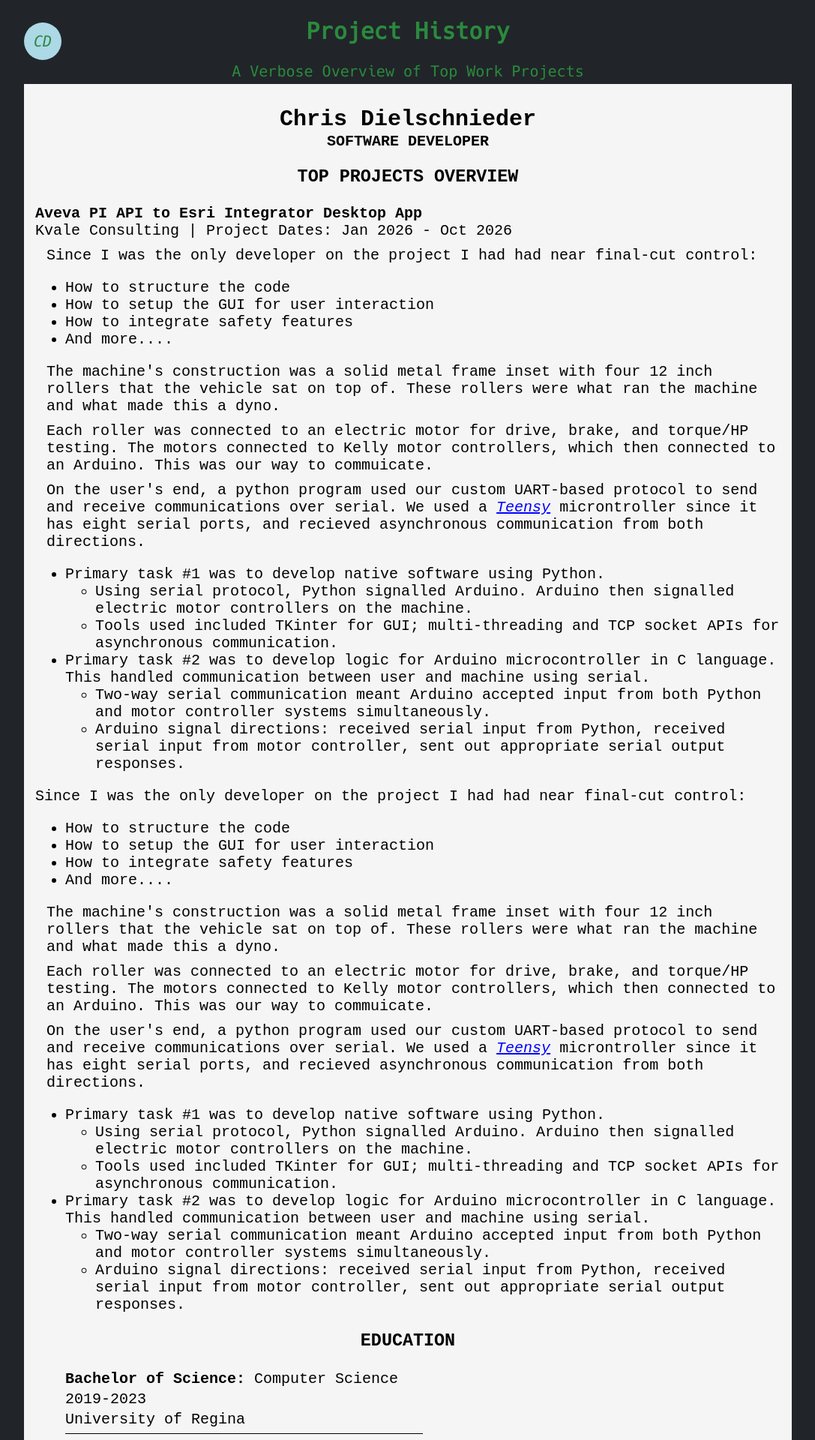
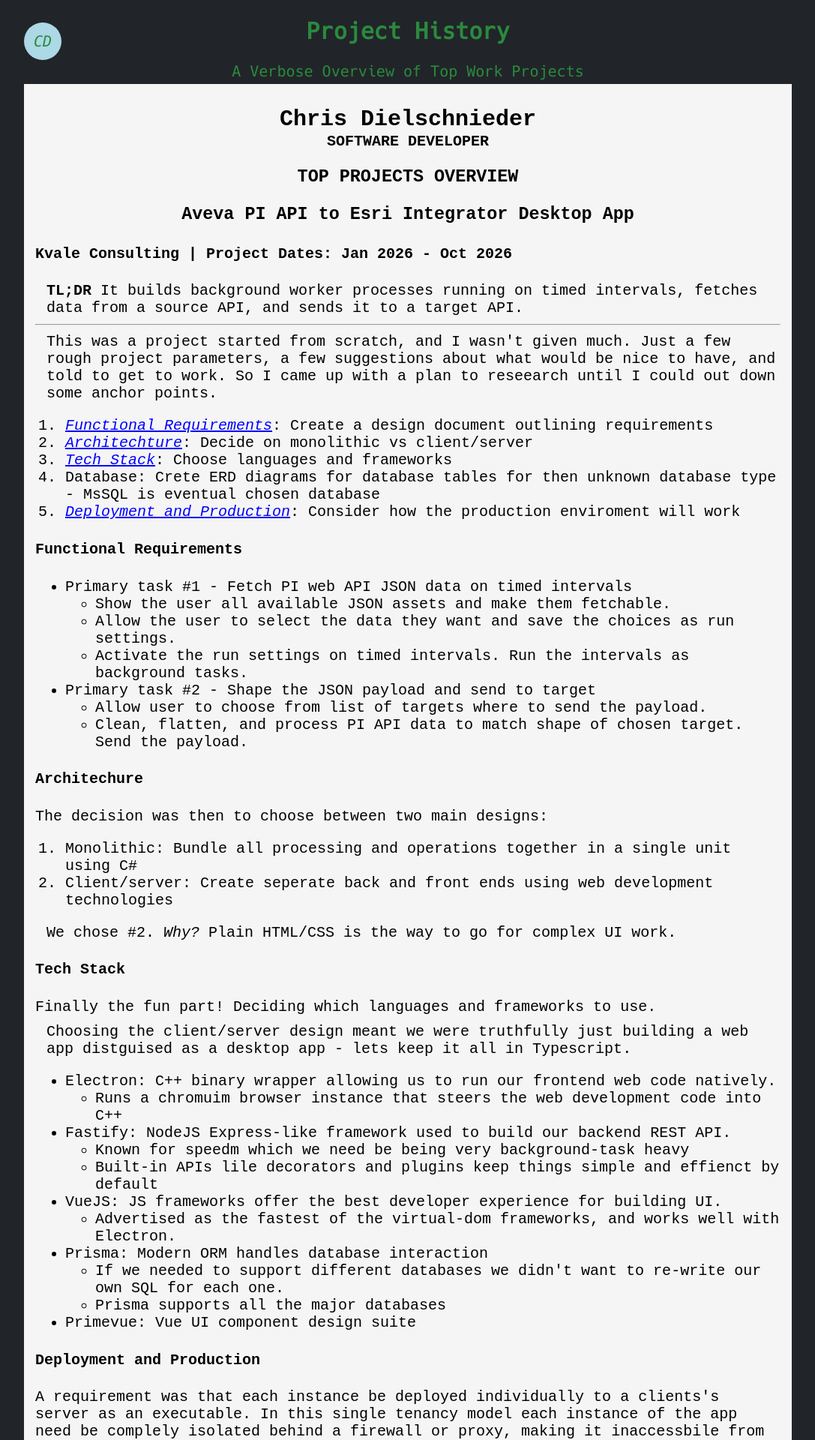
Before and after one commit to chrisdel101/chris-del-portfolio, a Jekyll site: the page built from projects-work-history.md, in a window 1280 px wide. Shown: the top 1920 px of the page at 75% size, without its empty margins (96-1183 px from the left). Built offline with Jekyll 4.4.1, drawn with Linux system fonts in a browser that asks for light colours; some of the changed text lies outside the part shown.

Commit message:
Lots of new copy; redoing class names

```diff
--- a/_includes/projects-history.html
+++ b/_includes/projects-history.html
@@ -2,8 +2,177 @@
   <h3>TOP PROJECTS OVERVIEW</h3>
   <div class="job-detail">
     <div id="pi-esri-integrator">
-      <p><strong> Aveva PI API to Esri Integrator Desktop App </strong></p>
-      <p>Kvale Consulting | Project Dates: Jan 2026 - Oct 2026</p>
+      <h3><strong> Aveva PI API to Esri Integrator Desktop App </strong></h3>
+      <h4>Kvale Consulting | Project Dates: Jan 2026 - Oct 2026</h4>
+      <p>
+        <strong>TL;DR</strong> It builds background worker processes running on
+        timed intervals, fetches data from a source API, and sends it to a
+        target API.
+      </p>
+      <hr />
+      <p>
+        This was a project started from scratch, and I wasn't given much. Just a few rough project parameters, a few suggestions about what would be nice to have, and told to get to work. So I came up with a plan to reseearch until I could out down some anchor points.
+      </p>
+      <p></p>
+      <ol>
+        <li>
+          <a href="#fn-req">Functional Requirements</a>: Create a design document outlining
+          requirements
+        </li>
+        <li>
+          <a href="#arch">Architechture</a>: Decide on monolithic vs client/server</li>
+        <li>
+          <a href="#tech-stack">Tech Stack</a>: Choose languages and frameworks
+        </li>
+        <li>
+          Database: Crete ERD diagrams for database tables for then unknown database type - MsSQL is eventual  chosen database
+        </li>
+        <li>
+          <a href="#dep-and-prod">Deployment and Production</a>: Consider how the production enviroment will
+          work
+        </li>
+      </ol>
+      <div id="fn-req">
+        <h4>Functional Requirements</h4>
+        <ul>
+          <li>
+            Primary task #1 - Fetch PI web API JSON data on timed intervals
+            <ul>
+              <li>
+                Show the user all available JSON assets and make them fetchable.
+              </li>
+              <li>
+                Allow the user to select the data they want and save the choices
+                as run settings.
+              </li>
+              <li>
+                Activate the run settings on timed intervals. Run the intervals
+                as background tasks.
+              </li>
+            </ul>
+          </li>
+          <li>
+            Primary task #2 - Shape the JSON payload and send to target
+            <ul>
+              <li>
+                Allow user to choose from list of targets where to send the
+                payload.
+              </li>
+              <li>
+                Clean, flatten, and process PI API data to match shape of chosen
+                target. Send the payload.
+              </li>
+            </ul>
+          </li>
+        </ul>
+      </div>
+      <div id="arch">
+        <h4>Architechure</h4>
+        <p>The decision was then to choose between two main designs:</p>
+        <ol>
+          <li>
+            Monolithic: Bundle all processing and operations together in a
+            single unit using C#
+          </li>
+          <li>
+            Client/server: Create seperate back and front ends using web
+            development technologies
+          </li>
+        </ol>
+        <p>
+          We chose #2. <em>Why?</em> Plain HTML/CSS is the way to go for complex
+          UI work.
+        </p>
+      </div>
+      <div id="tech-stack">
+        <h4>Tech Stack</h4>
+        <p>
+          Finally the fun part! Deciding which languages and frameworks to use.
+        </p>
+        <p>
+          Choosing the client/server design meant we were truthfully just
+          building a web app distguised as a desktop app - lets keep it all in
+          Typescript.
+        </p>
+        <ul>
+          <li>
+            Electron: C++ binary wrapper allowing us to run our frontend web
+            code natively.
+          </li>
+          <ul>
+            <li>
+              Runs a chromuim browser instance that steers the web development
+              code into C++
+            </li>
+          </ul>
+          <li>
+            Fastify: NodeJS Express-like framework used to build our backend
+            REST API.
+            <ul>
+              <li>
+                Known for speedm which we need be being very background-task
+                heavy
+              </li>
+              <li>
+                Built-in APIs lile decorators and plugins keep things simple and
+                effienct by default
+              </li>
+            </ul>
+          </li>
+          <li>
+            VueJS: JS frameworks offer the best developer experience for
+            building UI.
+            <ul>
+              <li>
+                Advertised as the fastest of the virtual-dom frameworks, and
+                works well with Electron.
+              </li>
+            </ul>
+          </li>
+          <li>Prisma: Modern ORM handles database interaction</li>
+          <ul>
+            <li>
+              If we needed to support different databases we didn't want to
+              re-write our own SQL for each one.
+            </li>
+            <li>Prisma supports all the major databases</li>
+          </ul>
+            <li>
+              Primevue: Vue UI component design suite
+            </li>
+        </ul>
+      </div>
+    </div>
+    <div id="dep-and-prod">
+        <h4>Deployment and Production</h4>
+        <p>
+          A requirement was that each instance be deployed individually to a
+          clients's server as an executable. In this single tenancy model each
+          instance of the app need be complely isolated behind a firewall or
+          proxy, making it inaccessbile from the open internet. Without
+          open-internet access we'd encounter fewer security threats, but it
+          meant the entire processing and database apparatus needed to be
+          created anew with each instance. The best packaging for user
+          experience seemed to obviously be a desktop app.
+        </p>
+      </div>
+  </div>
+  <div class="job-detail">
+    <div id="pi-esri-integrator">
+      <h3><strong>DIY Dynamometer</strong></h3>
+      <p>Lytehorse | Project Dates: May 2022 - Aug 2022</p>
+      <p>
+        <strong>TL;DR</strong> It builds background worker processes running on
+        timed intervals, fetches data from a source API, and sends it to a
+        target API.
+      </p>
+      <hr />
+      <p>
+        I was given a few rough project parameters and a few words about what
+        would be nice to have, and told to get to work building. I started
+        thinkging about how.
+      </p>
+      <div id="lytehorse-dyno">
         <p>
           Since I was the only developer on the project I had had near final-cut
           control:
@@ -16,8 +185,8 @@
         </ul>
         <p>
           The machine's construction was a solid metal frame inset with four 12
-        inch rollers that the vehicle sat on top of. These rollers were what ran
-        the machine and what made this a dyno.
+          inch rollers that the vehicle sat on top of. These rollers were what
+          ran the machine and what made this a dyno.
         </p>
         <p>
           Each roller was connected to an electric motor for drive, brake, and
@@ -25,11 +194,11 @@
           which then connected to an Arduino. This was our way to commuicate.
         </p>
         <p>
-        On the user's end, a python program used our custom UART-based protocol
-        to send and receive communications over serial. We used a
+          On the user's end, a python program used our custom UART-based
+          protocol to send and receive communications over serial. We used a
           <a href="https://www.pjrc.com/store/teensy41_pins.html">Teensy</a>
-        microntroller since it has eight serial ports, and recieved asynchronous
-        communication from both directions.
+          microntroller since it has eight serial ports, and recieved
+          asynchronous communication from both directions.
         </p>
         <ul>
           <li>
@@ -46,9 +215,9 @@
             </ul>
           </li>
           <li>
-          Primary task #2 was to develop logic for Arduino microcontroller in C
-          language. This handled communication between user and machine using
-          serial.
+            Primary task #2 was to develop logic for Arduino microcontroller in
+            C language. This handled communication between user and machine
+            using serial.
             <ul>
               <li>
                 Two-way serial communication meant Arduino accepted input from
@@ -56,70 +225,8 @@
               </li>
               <li>
                 Arduino signal directions: received serial input from Python,
-              received serial input from motor controller, sent out appropriate
-              serial output responses.
-            </li>
-          </ul>
-        </li>
-      </ul>
-    </div>
-  </div>
-  <div class="job-detail">
-    <div id="lytehorse-dyno">
-      <p>
-        Since I was the only developer on the project I had had near final-cut
-        control:
-      </p>
-      <ul>
-        <li>How to structure the code</li>
-        <li>How to setup the GUI for user interaction</li>
-        <li>How to integrate safety features</li>
-        <li>And more....</li>
-      </ul>
-      <p>
-        The machine's construction was a solid metal frame inset with four 12
-        inch rollers that the vehicle sat on top of. These rollers were what ran
-        the machine and what made this a dyno.
-      </p>
-      <p>
-        Each roller was connected to an electric motor for drive, brake, and
-        torque/HP testing. The motors connected to Kelly motor controllers,
-        which then connected to an Arduino. This was our way to commuicate.
-      </p>
-      <p>
-        On the user's end, a python program used our custom UART-based protocol
-        to send and receive communications over serial. We used a
-        <a href="https://www.pjrc.com/store/teensy41_pins.html">Teensy</a>
-        microntroller since it has eight serial ports, and recieved asynchronous
-        communication from both directions.
-      </p>
-      <ul>
-        <li>
-          Primary task #1 was to develop native software using Python.
-          <ul>
-            <li>
-              Using serial protocol, Python signalled Arduino. Arduino then
-              signalled electric motor controllers on the machine.
-            </li>
-            <li>
-              Tools used included TKinter for GUI; multi-threading and TCP
-              socket APIs for asynchronous communication.
-            </li>
-          </ul>
-        </li>
-        <li>
-          Primary task #2 was to develop logic for Arduino microcontroller in C
-          language. This handled communication between user and machine using
-          serial.
-          <ul>
-            <li>
-              Two-way serial communication meant Arduino accepted input from
-              both Python and motor controller systems simultaneously.
-            </li>
-            <li>
-              Arduino signal directions: received serial input from Python,
-              received serial input from motor controller, sent out appropriate
-              serial output responses.
+                received serial input from motor controller, sent out
+                appropriate serial output responses.
               </li>
             </ul>
           </li>
@@ -127,3 +234,4 @@
       </div>
     </div>
   </div>
+</div>
--- a/assets/style.css
+++ b/assets/style.css
@@ -6,17 +6,17 @@
     align-items: center;
     width: 100%;
 }
-.resume-header,
+.work-related-header,
 .compact-resume-heading {
     text-align: center;
 }
 .compact-resume-heading > div {
     margin-bottom: 10px;
 }
-.resume-container h3 {
+.work-related-container h3 {
     text-align: center;
 }
-.resume-container,
+.work-related-container,
 .manifest-container {
     overflow-y: scroll;
 }
--- a/projects-work-history.md
+++ b/projects-work-history.md
@@ -3,13 +3,13 @@
 # this is the work history pages
 ---
 
-<section class="resume-container page-container">
+<section class="work-related-container page-container">
     <div class="resume-heading">
-        <h2 class="resume-header complete-resume-header" >Project History</h2>
+        <h2 class="work-related-header" >Project History</h2>
         <a href="{{ '/' | relative_url }}">
             <div class="cir icon">CD</div>
         </a>
-        <div  class="resume-header complete-resume-header">A Verbose Overview of Top Work Projects</div>
+        <div  class="work-related-header">A Verbose Overview of Top Work Projects</div>
     </div>
     <div class="resume-content">
         <div class="resume-title">
```
Also changed, not shown: _includes/work-history.html (renamed from _includes/work-experience.html, +3 -4 lines), manifest.md (+1 -1 lines), changelog-work-history.md. Lines whose indentation alone changed are shown as unchanged.
